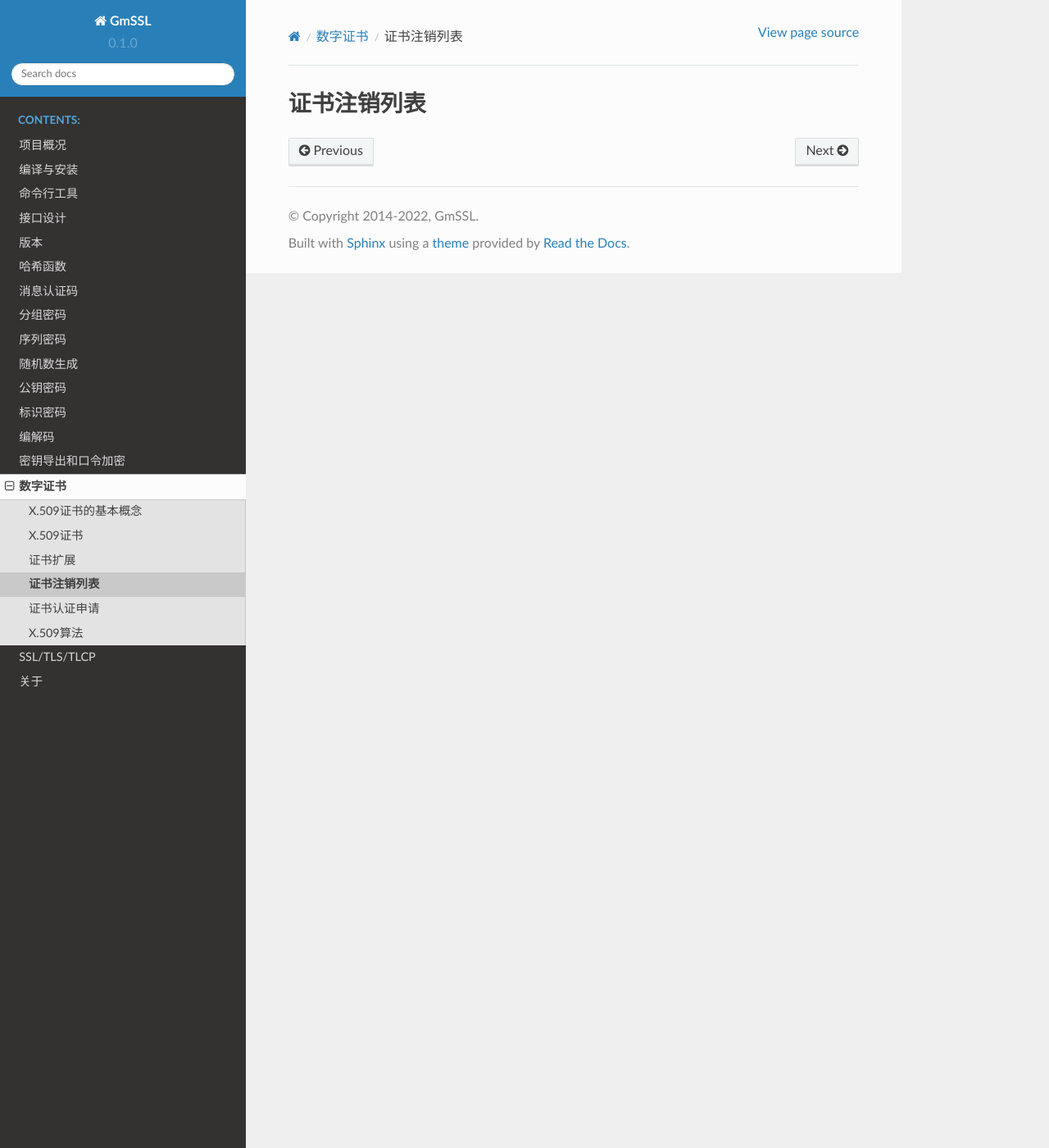
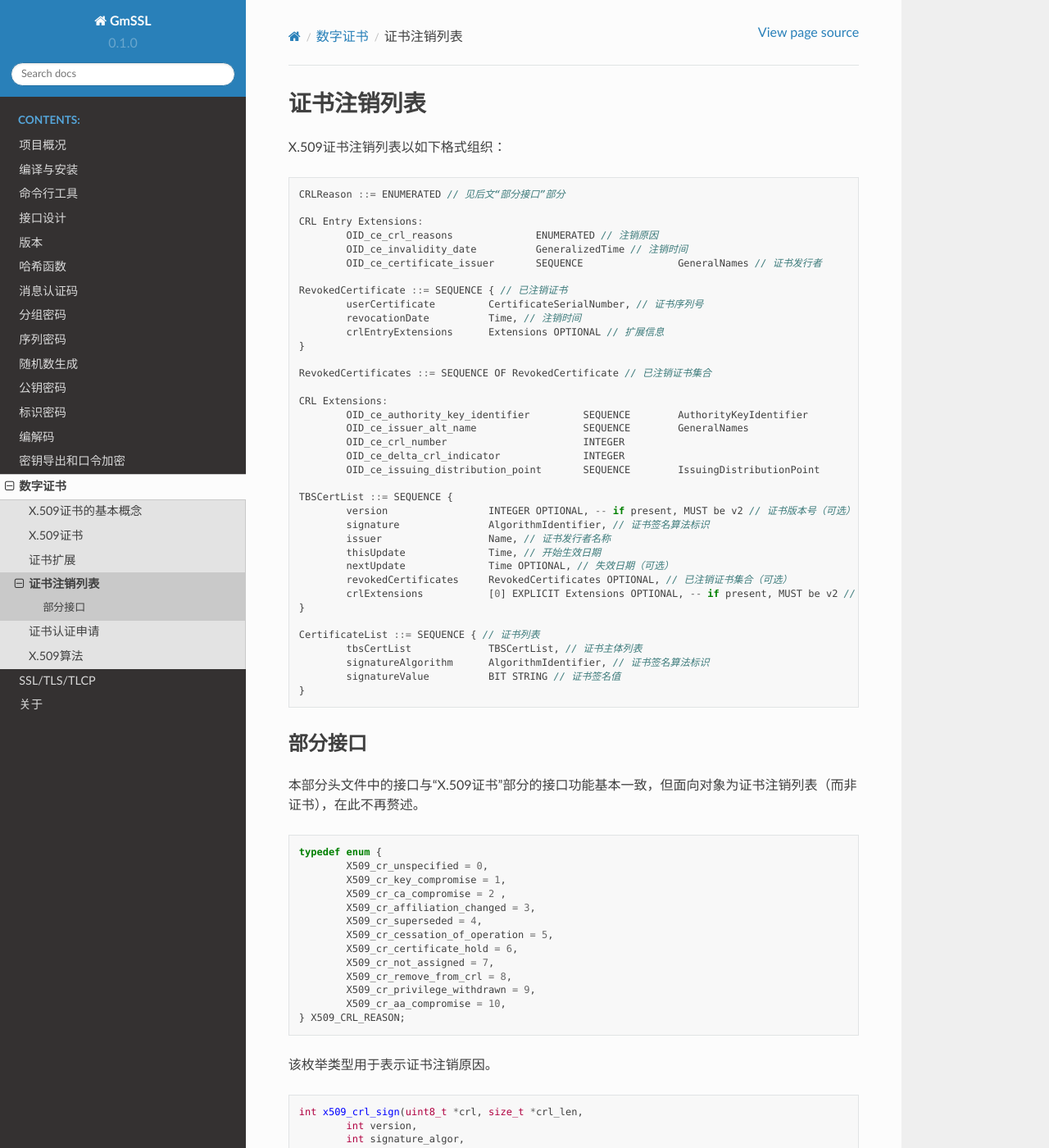
Before and after one commit to zxm256/gmssl-docs, a Sphinx documentation site: the page built from docs/source/cert/x509_crl.md, in a window 1280 px wide and 1400 px high. Shown: the whole window at 82% size. Built offline with Sphinx 7.4.7 and the Read the Docs theme 2.0.0, drawn with Linux system fonts in a browser that asks for light colours; pages that are not in the unit, such as notebooks, are missing from menus; some of the changed text lies outside the part shown.

Commit message:
Update x509_crl.md

````diff
--- a/docs/source/cert/x509_crl.md
+++ b/docs/source/cert/x509_crl.md
@@ -1 +1,105 @@
 # 证书注销列表
+
+X.509证书注销列表以如下格式组织：
+
+```c
+CRLReason ::= ENUMERATED // 见后文“部分接口”部分
+
+CRL Entry Extensions:
+	OID_ce_crl_reasons		ENUMERATED // 注销原因
+	OID_ce_invalidity_date		GeneralizedTime // 注销时间
+	OID_ce_certificate_issuer	SEQUENCE		GeneralNames // 证书发行者
+
+RevokedCertificate ::= SEQUENCE { // 已注销证书
+	userCertificate		CertificateSerialNumber, // 证书序列号
+	revocationDate		Time, // 注销时间
+	crlEntryExtensions	Extensions OPTIONAL // 扩展信息
+}
+
+RevokedCertificates ::= SEQUENCE OF RevokedCertificate // 已注销证书集合
+
+CRL Extensions:
+	OID_ce_authority_key_identifier		SEQUENCE	AuthorityKeyIdentifier
+	OID_ce_issuer_alt_name			SEQUENCE	GeneralNames
+	OID_ce_crl_number			INTEGER
+	OID_ce_delta_crl_indicator		INTEGER
+	OID_ce_issuing_distribution_point	SEQUENCE	IssuingDistributionPoint
+
+TBSCertList ::= SEQUENCE {
+	version			INTEGER OPTIONAL, -- if present, MUST be v2 // 证书版本号（可选）
+	signature		AlgorithmIdentifier, // 证书签名算法标识
+	issuer			Name, // 证书发行者名称
+	thisUpdate		Time, // 开始生效日期
+	nextUpdate		Time OPTIONAL, // 失效日期（可选）
+	revokedCertificates	RevokedCertificates OPTIONAL, // 已注销证书集合（可选）
+	crlExtensions		[0] EXPLICIT Extensions OPTIONAL, -- if present, MUST be v2 // 扩展信息（可选）
+}
+
+CertificateList ::= SEQUENCE { // 证书列表
+	tbsCertList		TBSCertList, // 证书主体列表
+	signatureAlgorithm	AlgorithmIdentifier, // 证书签名算法标识
+	signatureValue		BIT STRING // 证书签名值
+}
+```
+
+## 部分接口
+
+本部分头文件中的接口与“X.509证书”部分的接口功能基本一致，但面向对象为证书注销列表（而非证书），在此不再赘述。
+
+```c
+typedef enum {
+	X509_cr_unspecified = 0,
+	X509_cr_key_compromise = 1,
+	X509_cr_ca_compromise = 2 ,
+	X509_cr_affiliation_changed = 3,
+	X509_cr_superseded = 4,
+	X509_cr_cessation_of_operation = 5,
+	X509_cr_certificate_hold = 6,
+	X509_cr_not_assigned = 7,
+	X509_cr_remove_from_crl = 8,
+	X509_cr_privilege_withdrawn = 9,
+	X509_cr_aa_compromise = 10,
+} X509_CRL_REASON;
+```
+
+该枚举类型用于表示证书注销原因。
+
+```c
+int x509_crl_sign(uint8_t *crl, size_t *crl_len,
+	int version,
+	int signature_algor,
+	const uint8_t *issuer, size_t issuer_len,
+	time_t this_update,
+	time_t next_update,
+	const uint8_t *revoked_certs, size_t revoked_certs_len,
+	const uint8_t *exts, size_t exts_len,
+	const SM2_KEY *sign_key, const char *signer_id, size_t signer_id_len);
+```
+
+使用SM2签名算法，对证书注销列表`crl`进行签名。
+
+```c
+int x509_crl_verify(const uint8_t *a, size_t alen,
+	const SM2_KEY *sign_pub_key, const char *signer_id, size_t signer_id_len);
+```
+
+以签名者的公钥`sign_pub_key`和身份信息`signer_id`验证DER格式证书`a`的SM2签名。
+
+```c
+int x509_crl_get_details(const uint8_t *crl, size_t crl_len,
+	int *version,
+	const uint8_t **issuer, size_t *issuer_len,
+	time_t *this_update,
+	time_t *next_update,
+	const uint8_t **revoked_certs, size_t *revoked_certs_len,
+	int *signature_algor,
+	const uint8_t *sig, size_t *siglen);
+```
+
+将认证申请`crl`的各项信息存放在指定的数组中。
+
+```c
+int x509_crls_print(FILE *fp, int fmt, int ind, const char *label, const uint8_t *d, size_t dlen);
+```
+
+调用`vfprintf`等系统函数，打印长为`dlen`的认证申请`d`的各项内容到输出流`fp`中。
````
